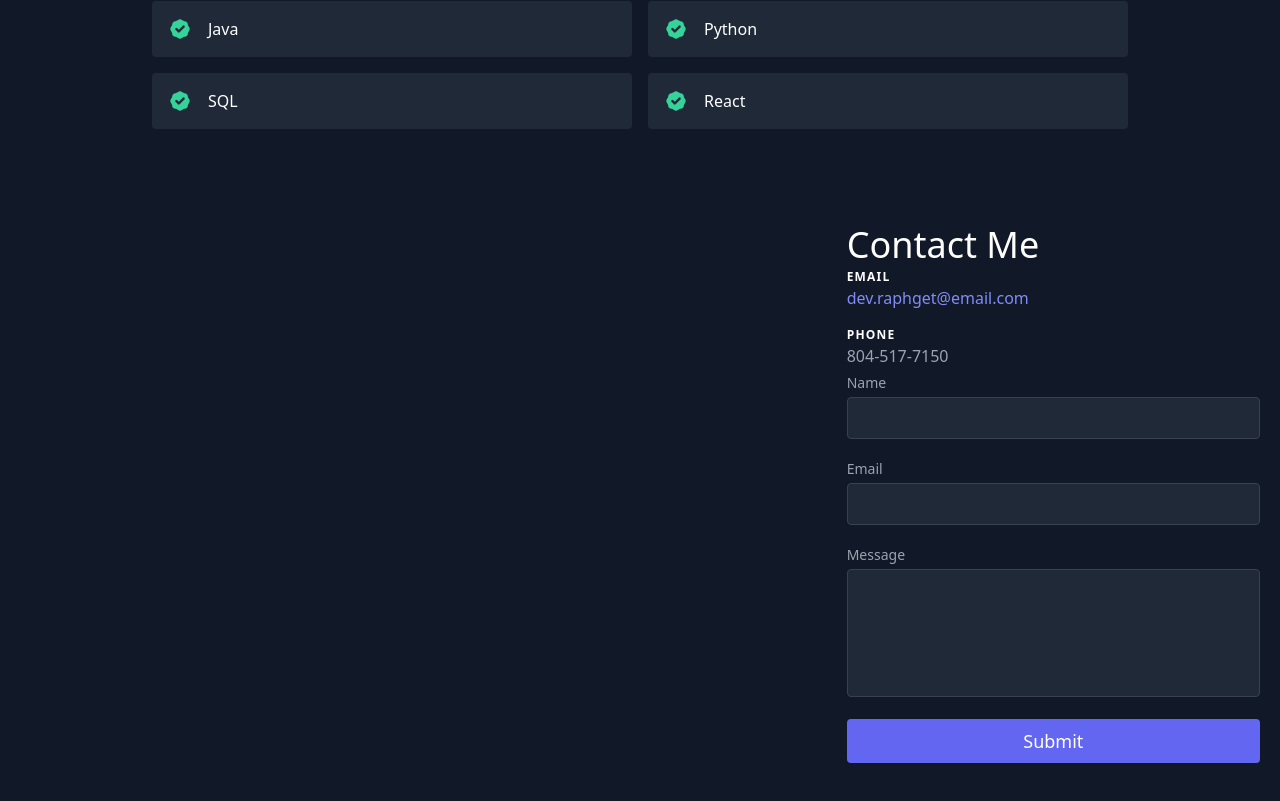
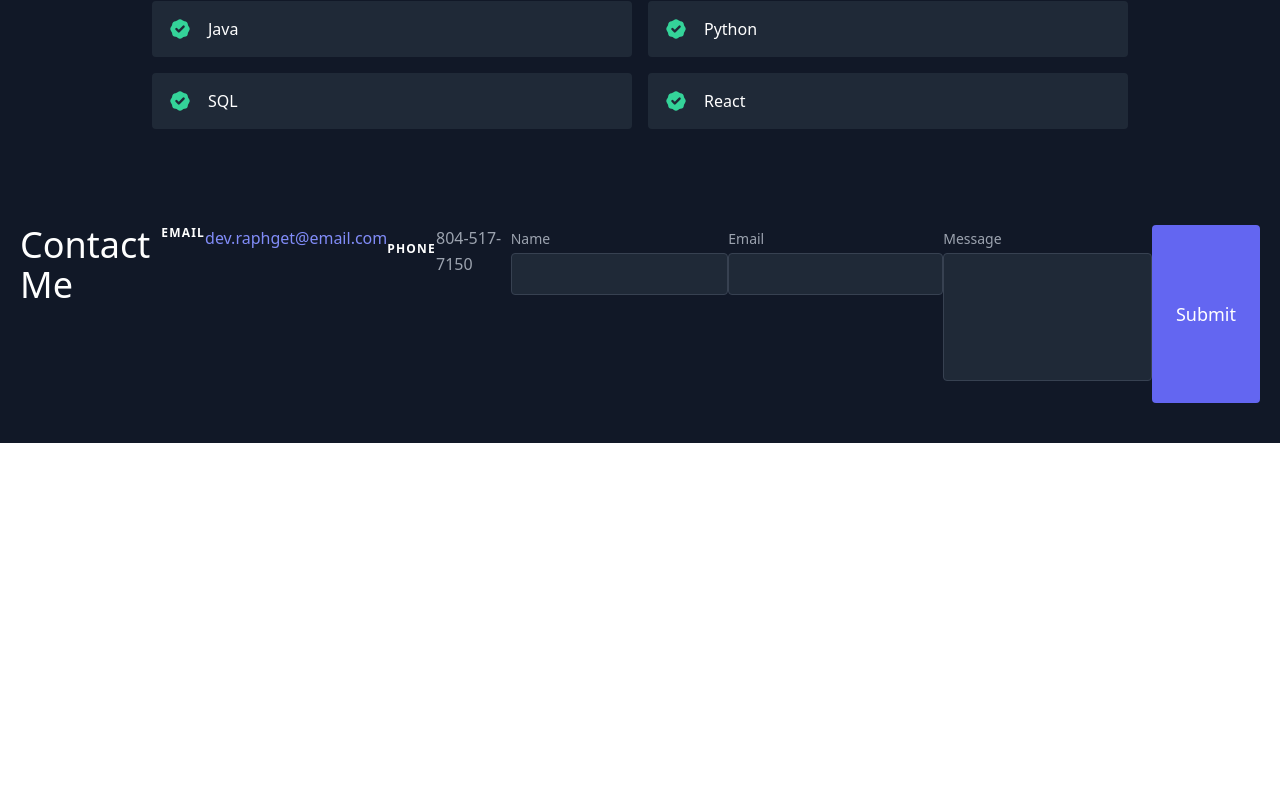
Before and after one commit to raphget/Personal-Portfolio, a React (Create React App) app: page / in a window 1280 px wide. Shown: the part 1580-2381 px from the top of the page. After the commit the page ends 2023 px from the top, so only its background shows below. Built offline with nearby package versions, Linux system fonts and the light colour scheme.

Commit message:
contact updates

```diff
--- a/src/components/Contact.js
+++ b/src/components/Contact.js
@@ -26,12 +26,12 @@ export default function Contact() {
 
   return (
     <section id="contact" className="relative">
-      <div className="container content-center px-5 py-10 mx-auto flex sm:flex-nowrap flex-wrap">
+      <div className="container px-5 py-10 mx-auto flex sm:flex-nowrap flex-wrap">
         <form
           netlify
           name="test"
           onSubmit={handleSubmit}
-          className="lg:w-1/3 md:w-1/2 flex flex-col md:ml-auto w-full">
+          className="lg:w-fit md:w-fit flex">
           <h1 className="text-white sm:text-4xl text-3xl mb-1 font-medium title-font">
             Contact Me
           </h1>
```
